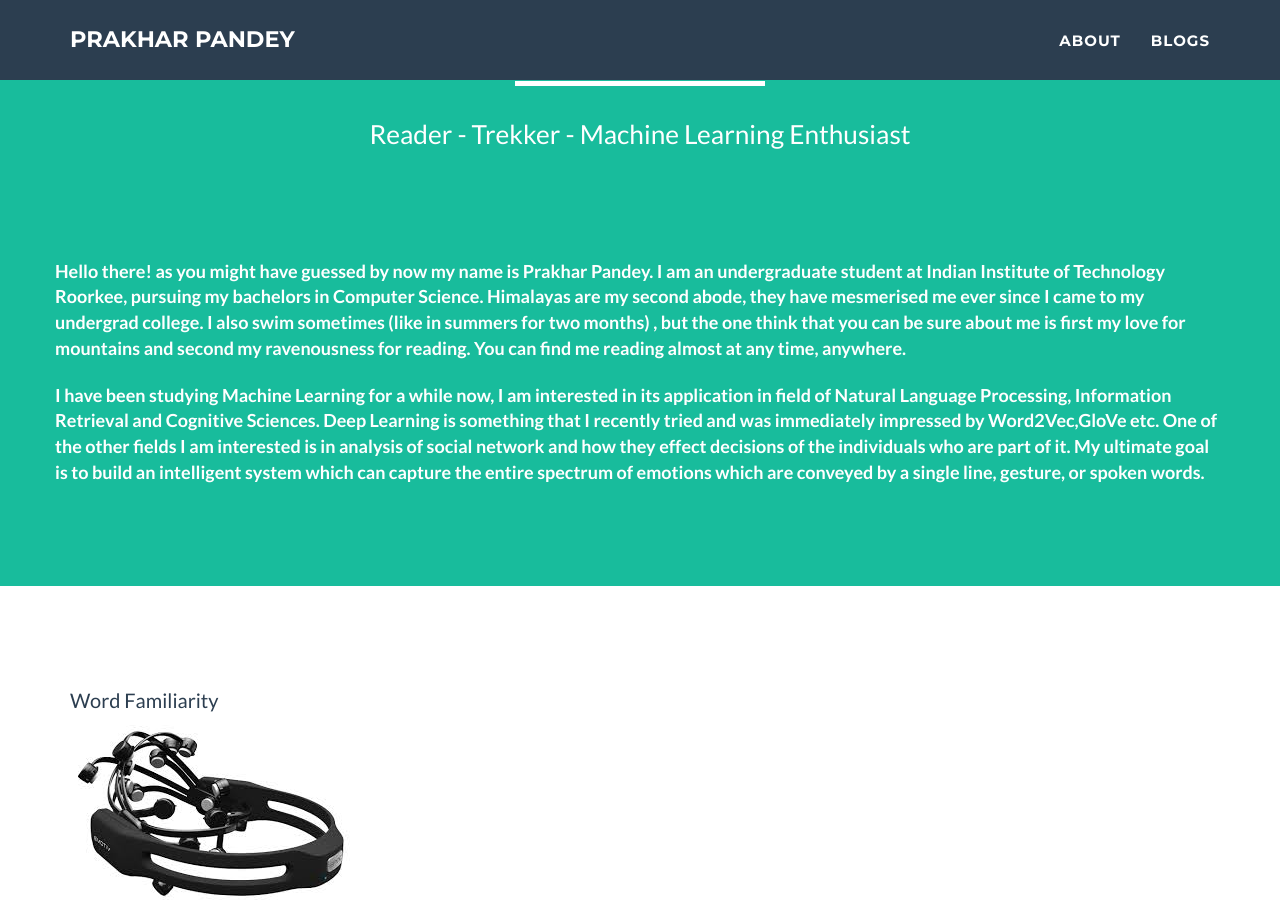
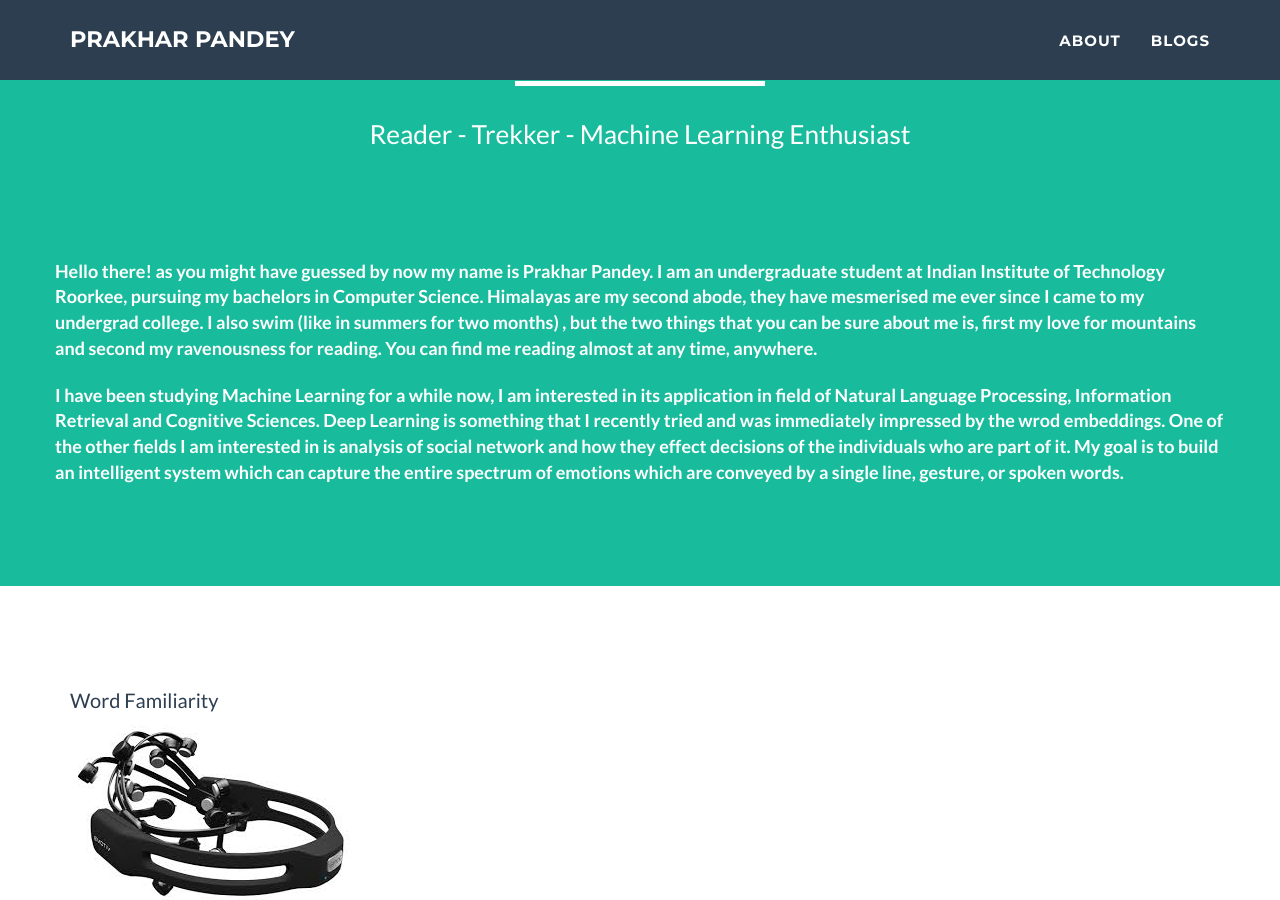
Before and after one commit to pprakhar30/pprakhar30.github.io, a Jekyll site: the page built from index.html, in a window 1280 px wide and 900 px high, scrolled down 384 px. Built offline with Jekyll 4.4.1, drawn with Linux system fonts in a browser that asks for light colours.

Commit message:
Update about.html

```diff
--- a/_includes/about.html
+++ b/_includes/about.html
@@ -2,12 +2,12 @@
     <section class="success" id="about">
         <div class="container">
             <div class="row">
-              <b> <font size = "4"> Hello there! as you might have guessed by now my name is Prakhar Pandey. I am an undergraduate student at Indian Institute of Technology Roorkee, pursuing my bachelors in Computer Science. Himalayas are my second abode, they have mesmerised me ever since I came to my undergrad college. I also swim sometimes (like in summers for two months) , but the one think that you can be sure about me is first my love for mountains and second my ravenousness for reading. You can find me reading almost at any time, anywhere.</font></b>
+              <b> <font size = "4"> Hello there! as you might have guessed by now my name is Prakhar Pandey. I am an undergraduate student at Indian Institute of Technology Roorkee, pursuing my bachelors in Computer Science. Himalayas are my second abode, they have mesmerised me ever since I came to my undergrad college. I also swim (like in summers for two months) , but the two things that you can be sure about me is, first my love for mountains and second my ravenousness for reading. You can find me reading almost at any time, anywhere.</font></b>
 
             </div>
             <br>
             <div class="row">
-               <b><font size = "4">I have been studying Machine Learning for a while now, I am interested in its application in field of Natural Language Processing, Information Retrieval and Cognitive Sciences. Deep Learning is something that I recently tried and was immediately impressed by Word2Vec,GloVe etc. One of the other fields I am interested is in analysis of social network and how they effect decisions of the individuals who are part of it. My ultimate goal is to build an intelligent system which can capture the entire spectrum of emotions which are conveyed by a single line, gesture, or spoken words.</font></b>
+               <b><font size = "4">I have been studying Machine Learning for a while now, I am interested in its application in field of Natural Language Processing, Information Retrieval and Cognitive Sciences. Deep Learning is something that I recently tried and was immediately impressed by the wrod embeddings. One of the other fields I am interested in is analysis of social network and how they effect decisions of the individuals who are part of it. My goal is to build an intelligent system which can capture the entire spectrum of emotions which are conveyed by a single line, gesture, or spoken words.</font></b>
             </div>
         </div>
     </section>
```
